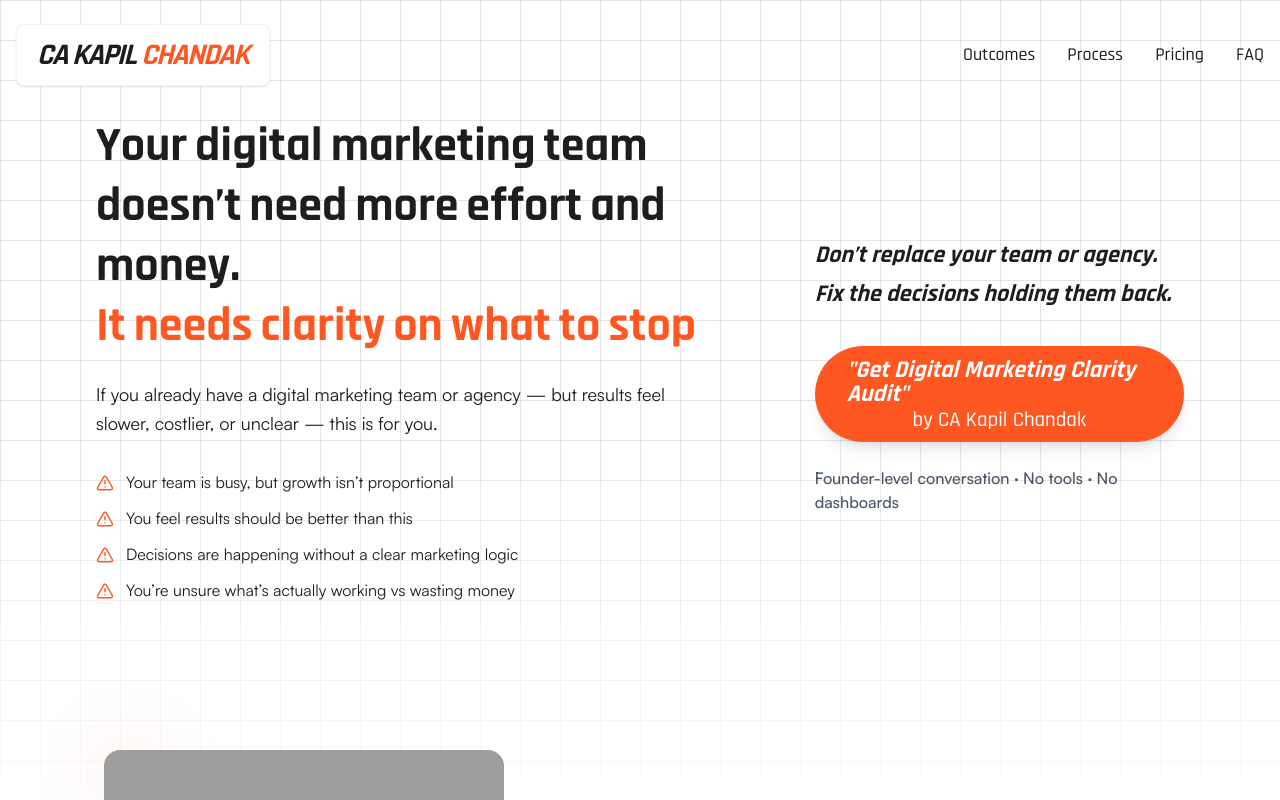
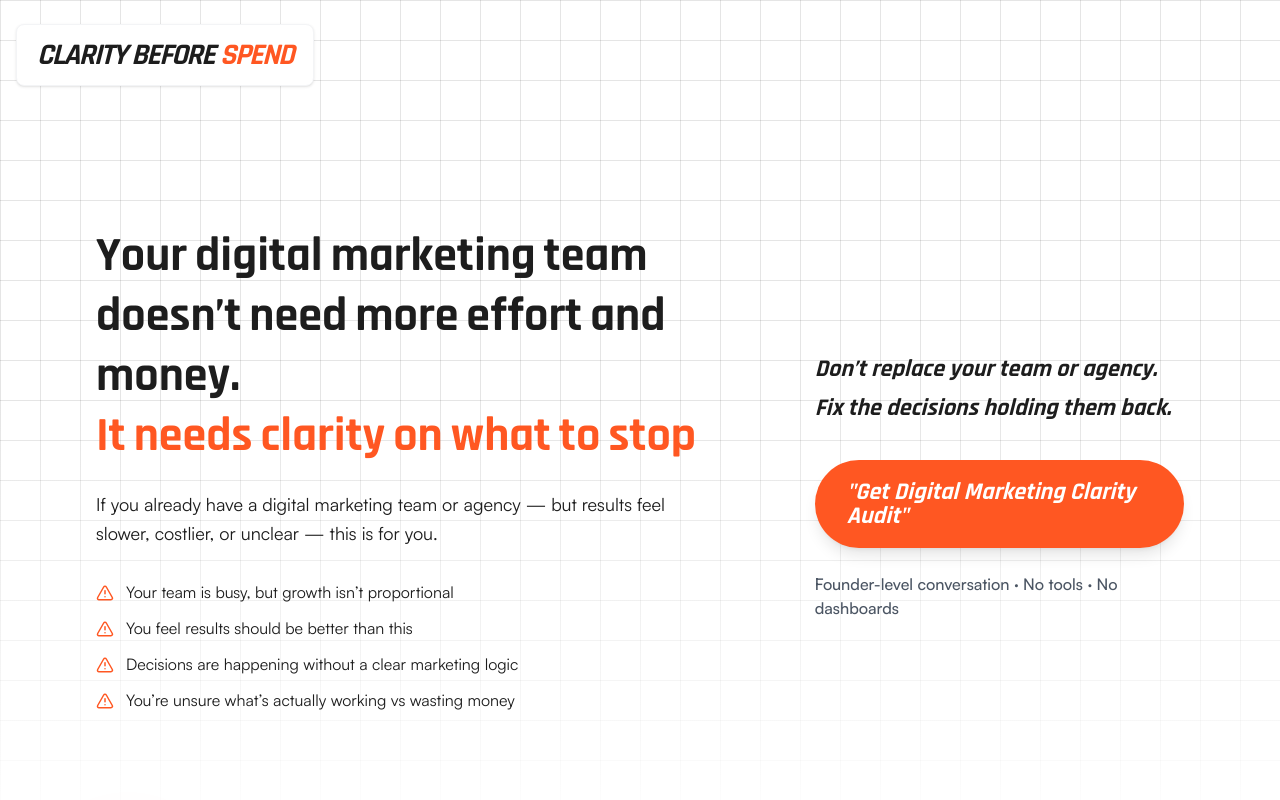
Before and after one commit to rupin-desai/lalit-bro, a Next.js app: page /digital-marketing-clarity-audit/ in a window 1280 px wide. Shown: the top 800 px of the page. Built offline with nearby package versions, Linux system fonts and the light colour scheme; grey boxes are pictures that could not be loaded.

Commit message:
feat: implement initial landing page with hero, header, pricing, and contact components, and update content strings.

```diff
--- a/app/page.tsx
+++ b/app/page.tsx
@@ -7,7 +7,6 @@ import Process from '@/components/landing/Process';
 import Pricing from '@/components/landing/Pricing';
 import FAQ from '@/components/landing/FAQ';
 import Contact from '@/components/landing/Contact';
-import Footer from '@/components/landing/Footer';
 
 export default function LandingPage() {
   return (
@@ -20,7 +19,6 @@ export default function LandingPage() {
       <Pricing />
       <FAQ />
       <Contact />
-      <Footer />
     </main>
   );
 }
--- a/components/landing/Contact.tsx
+++ b/components/landing/Contact.tsx
@@ -255,7 +255,7 @@ export default function Contact() {
                                     transition={{ duration: 0.3 }}
                                 >
                                     <p className="text-[#1d1d1d] font-bold text-xl mb-6 text-center">
-                                        Let’s start with your details
+                                        Book a Phase One Online Meeting
                                     </p>
                                     <div className="space-y-4">
                                         {/* Security: Honeypot Field (Hidden) */}
@@ -386,7 +386,7 @@ export default function Contact() {
                                                 </>
                                             ) : (
                                                 <>
-                                                    Book My Clarity Call
+                                                    Book My Meeting
                                                     <ArrowRight className="w-5 h-5" />
                                                 </>
                                             )}
--- a/components/landing/Header.tsx
+++ b/components/landing/Header.tsx
@@ -1,66 +1,18 @@
 'use client';
 import React, { useState, useEffect } from 'react';
-import { Menu, X } from 'lucide-react';
 
 export default function Header() {
-    const [isScrolled, setIsScrolled] = useState(false);
-    const [mobileMenuOpen, setMobileMenuOpen] = useState(false);
-
-    useEffect(() => {
-        const handleScroll = () => {
-            setIsScrolled(window.scrollY > 50);
-        };
-        window.addEventListener('scroll', handleScroll);
-        return () => window.removeEventListener('scroll', handleScroll);
-    }, []);
-
     return (
-        <header className={`fixed top-0 left-0 w-full z-50 transition-all duration-300 ${isScrolled ? 'bg-white shadow-md py-4' : 'bg-transparent py-6'}`}>
-            <div className="container mx-auto px-4 flex justify-between items-center">
+        <header className="w-full transition-all duration-300 bg-transparent py-6">
+            <div className="container mx-auto px-4 flex justify-start items-center">
                 {/* Logo */}
                 <div className="flex items-center">
                     <a href="#" className="bg-white px-5 py-3 rounded-lg shadow-sm border border-gray-100 inline-flex items-center gap-1.5 italic">
-                        <span className="text-2xl md:text-3xl font-black font-rajdhani text-[#1d1d1d] tracking-tighter">CA KAPIL</span>
-                        <span className="text-2xl md:text-3xl font-black font-rajdhani text-[#FF5722] tracking-tighter">CHANDAK</span>
+                        <span className="text-2xl md:text-3xl font-black font-rajdhani text-[#1d1d1d] tracking-tighter">CLARITY BEFORE</span>
+                        <span className="text-2xl md:text-3xl font-black font-rajdhani text-[#FF5722] tracking-tighter">SPEND</span>
                     </a>
                 </div>
-
-                {/* Desktop Nav */}
-                <nav className="hidden md:flex items-center gap-8">
-                    {['Outcomes', 'Process', 'Pricing', 'FAQ'].map((item) => (
-                        <a
-                            key={item}
-                            href={`#${item.toLowerCase()}`}
-                            className="text-[#1d1d1d] font-medium hover:text-[#FF5722] transition-colors font-rajdhani text-lg"
-                        >
-                            {item}
-                        </a>
-                    ))}
-                </nav>
-                {/* Mobile Menu Toggle */}
-                <button
-                    className="md:hidden text-[#1d1d1d]"
-                    onClick={() => setMobileMenuOpen(!mobileMenuOpen)}
-                >
-                    {mobileMenuOpen ? <X size={28} /> : <Menu size={28} />}
-                </button>
             </div>
-
-            {/* Mobile Menu */}
-            {mobileMenuOpen && (
-                <div className="md:hidden absolute top-full left-0 w-full bg-white shadow-lg py-6 px-4 flex flex-col gap-4 border-t border-gray-100">
-                    {['Outcomes', 'Process', 'Pricing', 'FAQ'].map((item) => (
-                        <a
-                            key={item}
-                            href={`#${item.toLowerCase()}`}
-                            className="text-[#1d1d1d] font-medium text-lg hover:text-[#FF5722]"
-                            onClick={() => setMobileMenuOpen(false)}
-                        >
-                            {item}
-                        </a>
-                    ))}
-                </div>
-            )}
         </header>
     );
 }
--- a/components/landing/Hero.tsx
+++ b/components/landing/Hero.tsx
@@ -93,9 +93,8 @@ export default function Hero() {
                             </p>
 
                             <div className="flex flex-col sm:flex-row gap-4 mt-2">
-                                <div className="inline-flex flex-col items-center justify-center text-center md:text-left px-8 py-3 text-xl md:text-2xl font-bold text-white bg-[#FF5722] rounded-full shadow-lg font-rajdhani leading-none">
+                                <div className="inline-flex flex-col items-center justify-center text-center md:text-left px-8 py-5 text-xl md:text-2xl font-bold text-white bg-[#FF5722] rounded-full shadow-lg font-rajdhani leading-none">
                                     <span className="italic">"Get Digital Marketing Clarity Audit"</span>
-                                    <span className="text-[1.3rem] font-medium mt-1  not-italic">by CA Kapil Chandak</span>
                                 </div>
                             </div>
                             <p className="text-base text-[#4b5563] font-medium flex items-center gap-2">
--- a/components/landing/Pricing.tsx
+++ b/components/landing/Pricing.tsx
@@ -71,9 +71,10 @@ export default function Pricing() {
                     {/* Price Card: Spanning across both columns */}
                     <div className="bg-white p-8 md:p-12 rounded-3xl border-l-8 border-[#FF5722] shadow-sm relative z-10 flex flex-col md:flex-row items-center justify-between gap-8">
                         <div className="w-full md:w-1/2">
-                            <p className="text-2xl md:text-3xl font-bold text-[#1d1d1d] font-rajdhani mb-2">Anchor Price</p>
-                            <p className="text-lg md:text-xl text-[#4b5563] font-medium mb-6">Typical honorarium range</p>
-                            <p className="text-4xl md:text-5xl font-bold text-[#FF5722] font-rajdhani">₹20k – ₹80k+</p>
+                            <p className="text-2xl md:text-3xl font-bold text-[#1d1d1d] font-rajdhani mb-4">Typical Pricing</p>
+                            <p className="text-xl md:text-2xl font-bold text-[#FF5722] font-rajdhani leading-tight">
+                                You decide the value <br /> after the Phase 2 meeting.
+                            </p>
                         </div>
 
                         <div className="w-full md:w-1/2">
--- a/excel_content.json
+++ b/excel_content.json
@@ -429,12 +429,7 @@
   [
     null,
     null,
-    "Typical honorarium range"
-  ],
-  [
-    null,
-    null,
-    "₹20,000 – ₹80,000+"
+    "You decide the value after the Phase 2 meeting."
   ],
   [
     null,
@@ -777,7 +772,7 @@
   [
     null,
     null,
-    "Button: Book My Clarity Call"
+    "Button: Book My Meeting"
   ],
   [
     null,
```
